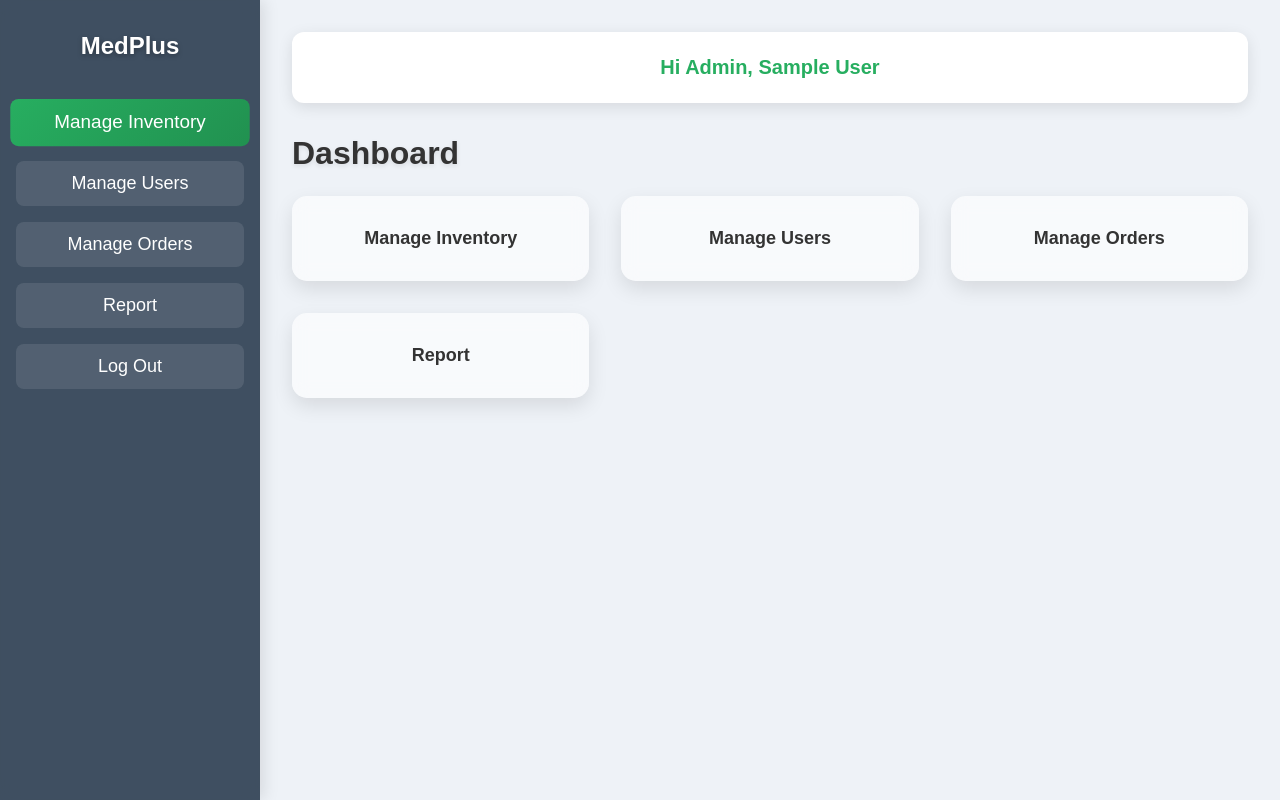
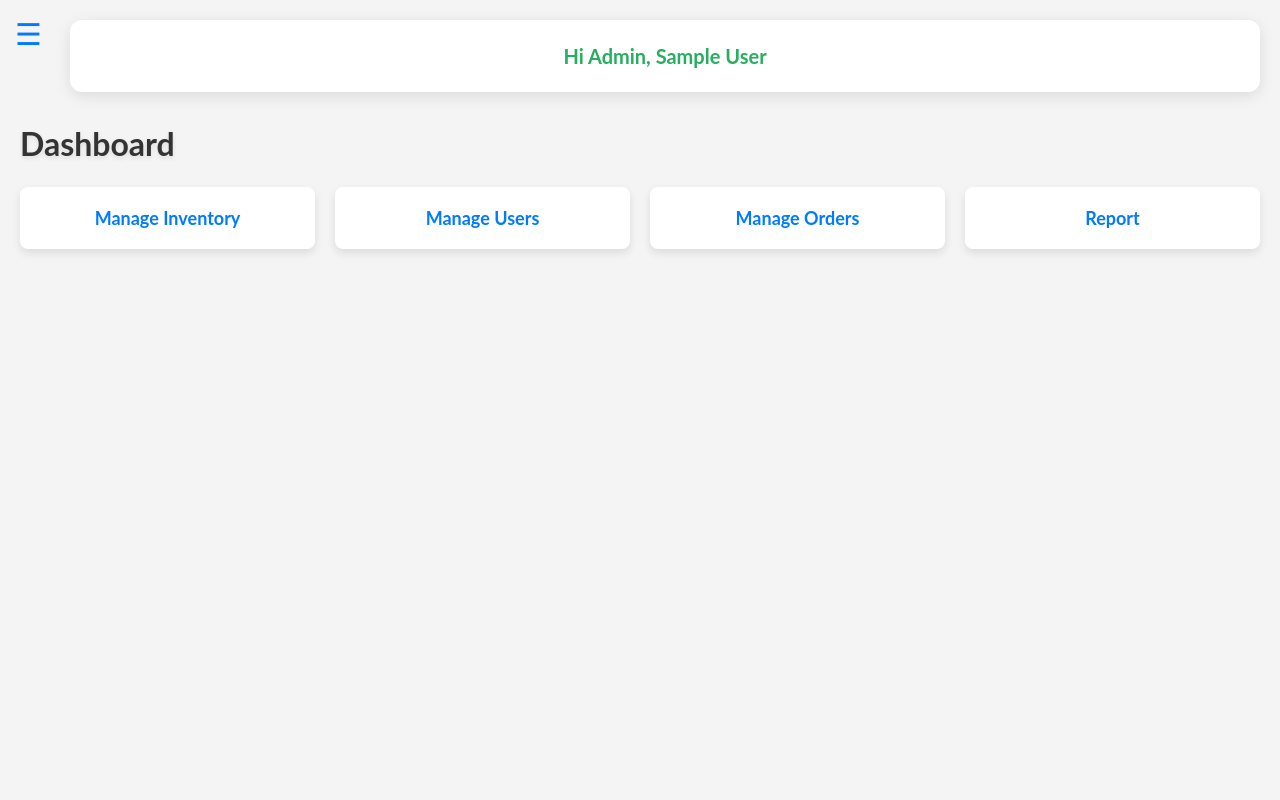
Before and after one commit to YarmikPatel/Online-Medical-Store, a PHP site: page /admin_dashboard.php in a window 1280 px wide. Run offline with PHP 8.4, Linux system fonts and the light colour scheme; the visitor is signed in with stand-in values (Sample User, id 1).

Commit message:
changes in dashboard

```diff
--- a/Backend/admin_dashboard.php
+++ b/Backend/admin_dashboard.php
@@ -1,6 +1,7 @@
 <?php
 include('admin_session.php');
 include('connection.php');
+include('menu.php');  // Import sidebar.php here
 ?>
 
 <!DOCTYPE html>
@@ -9,18 +10,57 @@
     <meta charset="UTF-8">
     <meta name="viewport" content="width=device-width, initial-scale=1.0">
     <link rel="stylesheet" href="admin_dashboard.css">
-    <title>Admin Dashboard</title>
+    <style>
+        body {
+            font-family: "Lato", sans-serif;
+            margin: 0;
+            padding: 0;
+            box-sizing: border-box;
+            background-color: #f4f4f4;
+            display: flex;
+        }
+        .main-content {
+            margin-left: 0;
+            flex-grow: 1;
+            padding: 20px;
+            transition: margin-left 0.5s;
+        }
+        .menu-btn {
+            font-size: 30px;
+            cursor: pointer;
+            color: #007bff;
+            display: block;
+            position: absolute;
+            top: 15px;
+            left: 15px;
+        }
+        .welcm {
+            margin-left: 50px; /* Adds space between toggle button and Hi Admin message */
+        }
+        .dashboard-items {
+            display: flex;
+            gap: 20px;
+            margin-top: 20px;
+        }
+        .dashboard-card {
+            padding: 20px;
+            background-color: #fff;
+            box-shadow: 0 4px 8px rgba(0, 0, 0, 0.1);
+            border-radius: 8px;
+            text-align: center;
+            flex: 1;
+        }
+        .dashboard-card a {
+            text-decoration: none;
+            color: #007bff;
+            font-weight: bold;
+            font-size: 18px;
+        }
+    </style>
 </head>
 <body>
-<div class="sidebar">
-    <div class="logo">MedPlus</div>
-    <a href="manage_inventory.php" class="active">Manage Inventory</a>
-    <a href="manage_users.php">Manage Users</a>
-    <a href="manage_orders.php">Manage Orders</a>
-    <a href="report.php">Report</a>
-    <a href="admin_logout.php">Log Out</a>
-</div>
-<div class="main-content">
+    <span id="menuBtn" class="menu-btn" onclick="openNav()">&#9776;</span>
+    <div class="main-content" id="main">
         <div class="welcm">
             <p id="wlcm_admin">Hi Admin, <?php echo $_SESSION['admin_name']; ?></p>
         </div>
@@ -32,6 +72,5 @@
             <div class="dashboard-card"><a href="report.php">Report</a></div>
         </div>
     </div>
-
 </body>
 </html>
--- /dev/null
+++ b/Backend/menu.php
@@ -0,0 +1,72 @@
+<?php
+// sidebar.php
+?>
+<!DOCTYPE html>
+<html lang="en">
+<head>
+    <meta charset="UTF-8">
+    <meta name="viewport" content="width=device-width, initial-scale=1.0">
+    <link rel="stylesheet" href="https://cdnjs.cloudflare.com/ajax/libs/font-awesome/6.5.1/css/all.min.css">
+    <style>
+        .sidenav {
+            height: 100vh;
+            width: 0;
+            position: fixed;
+            top: 0;
+            left: 0;
+            background-color: #007bff;
+            overflow-x: hidden;
+            padding-top: 60px;
+            box-shadow: 2px 0 5px rgba(0, 0, 0, 0.2);
+            transition: 0.5s;
+        }
+        .sidenav a {
+            padding: 12px 20px;
+            text-decoration: none;
+            font-size: 18px;
+            color: #fff;
+            display: flex;
+            align-items: center;
+            gap: 10px;
+            transition: 0.3s;
+        }
+        .sidenav a:hover {
+            background: #28a745;
+            color: white;
+            border-radius: 5px;
+        }
+        .sidenav .closebtn {
+            position: absolute;
+            top: 10px;
+            right: 25px;
+            font-size: 36px;
+            color: white;
+            background: none;
+            border: none;
+            cursor: pointer;
+        }
+    </style>
+</head>
+<body>
+    <div id="mySidenav" class="sidenav">
+        <button class="closebtn" onclick="closeNav()">&times;</button>
+        <a href="manage_inventory.php"><i class="fas fa-box"></i> Manage Inventory</a>
+        <a href="manage_users.php"><i class="fas fa-users"></i> Manage Users</a>
+        <a href="manage_orders.php"><i class="fas fa-shopping-cart"></i> Manage Orders</a>
+        <a href="report.php"><i class="fas fa-chart-line"></i> Report</a>
+        <a href="admin_logout.php"><i class="fas fa-sign-out-alt"></i> Log Out</a>
+    </div>
+    <script>
+        function openNav() {
+            document.getElementById("mySidenav").style.width = "260px";
+            document.getElementById("main").style.marginLeft = "260px";
+            document.getElementById("menuBtn").style.display = "none";
+        }
+        function closeNav() {
+            document.getElementById("mySidenav").style.width = "0";
+            document.getElementById("main").style.marginLeft = "0";
+            document.getElementById("menuBtn").style.display = "block";
+        }
+    </script>
+</body>
+</html>
--- a/Backend/works_done.txt
+++ b/Backend/works_done.txt
@@ -0,0 +1,4 @@
+Backend:
+index.php
+index.css
+adminlogin.php
```
Also changed, not shown: Backend/add_categories.css (+34 -2 lines), Backend/add_categories.php (+5 -4 lines), Backend/adminlogin.php (+5 -7 lines), Backend/index.css (+7 -1 lines), Backend/index.php (+2 -7 lines), Backend/image1/Junior Horlicks Chocolate Flavour Nutrition Powder 500 gm Jar.png (deleted), Backend/image1/Menopause.png (deleted), Backend/image1/acne_control.jpg (added). Lines whose indentation alone changed are shown as unchanged.
